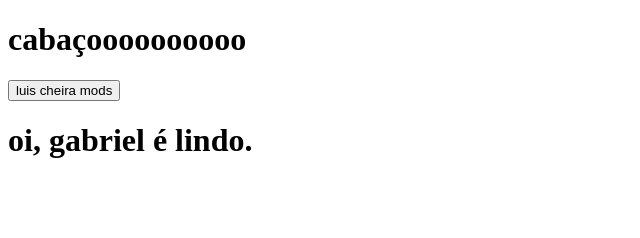
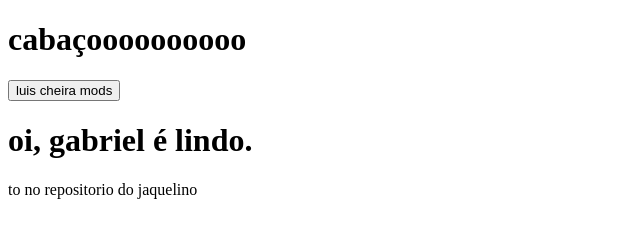
Before and after one commit to 001001111001001/atividade_dupla_1, a plain HTML site: page index.html in a window 1280 px wide. Shown: the whole page, without its empty margins (0-640 px from the left). Drawn offline with Linux system fonts and the light colour scheme.

Commit message:
Update index.html

```diff
--- a/index.html
+++ b/index.html
@@ -7,6 +7,6 @@
 	<h1>cabaçoooooooooo </h1>
 	<button>luis cheira mods</button>
 	<h1>oi, gabriel é lindo.</h1>
-
+	<h0>to no repositorio do jaquelino<h0>
 </body>
 </html>
```
